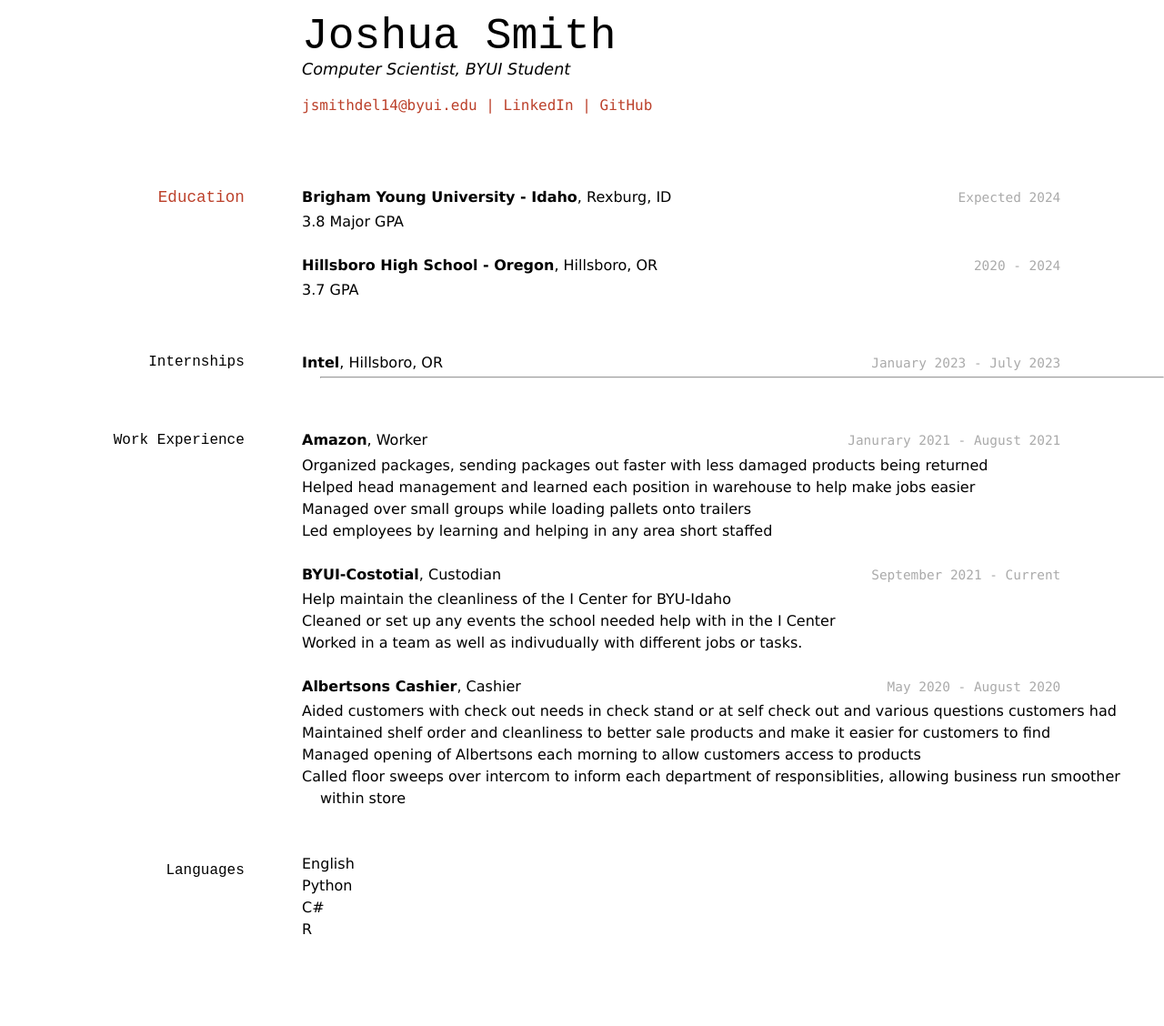
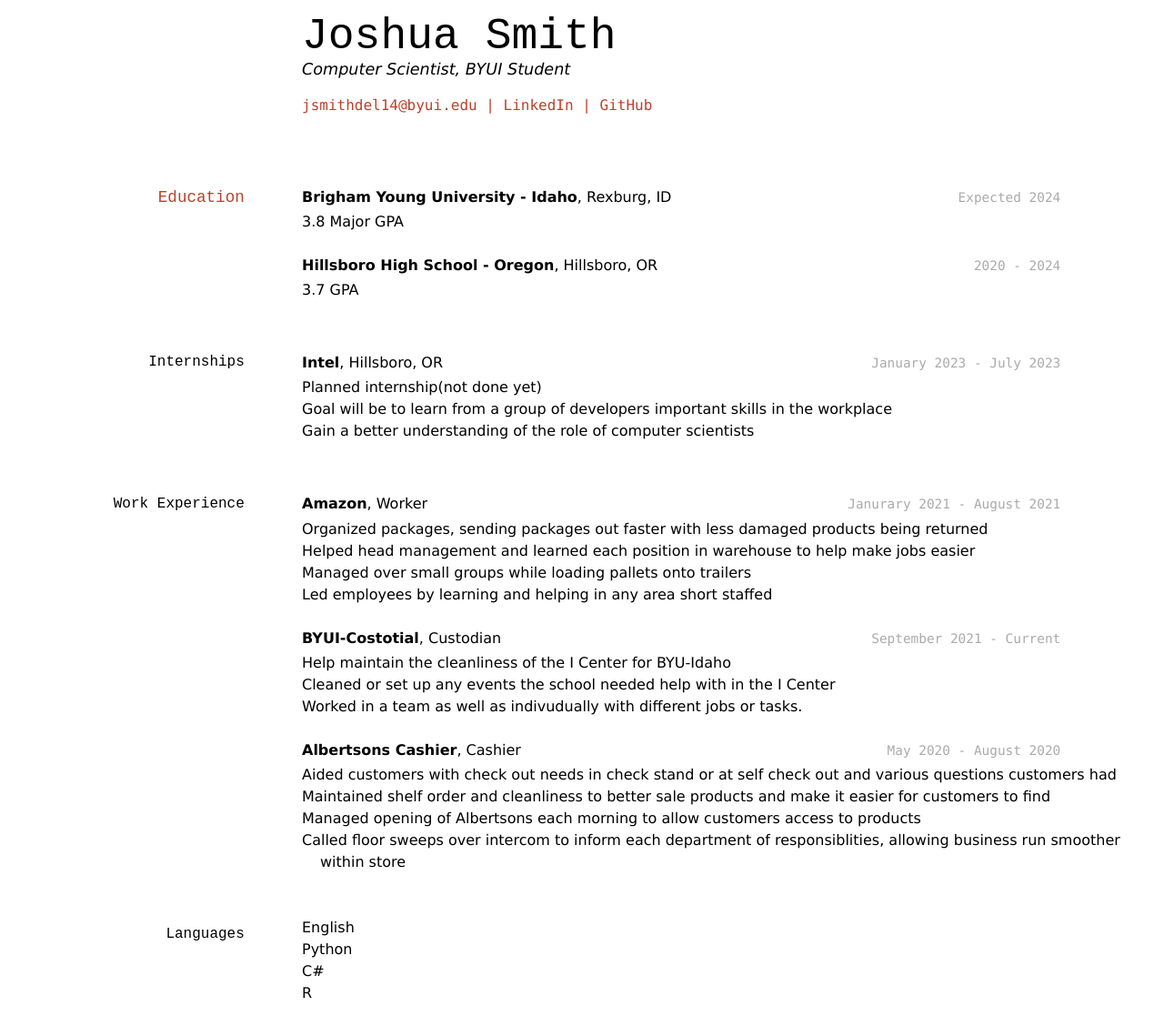
Before and after one commit to jsmithdel14/joshSmith-resume, a Jekyll site: the page built from docs/index.md, in a window 1280 px wide. Shown: the whole page at 91% size. Built offline with Jekyll 4.4.1, drawn with Linux system fonts in a browser that asks for light colours; before the commit the page ends 1058 px from its top, so only the background shows below that.

Commit message:
Edit internship

```diff
--- a/docs/index.md
+++ b/docs/index.md
@@ -30,7 +30,9 @@ __Hillsboro High School - Oregon__, Hillsboro, OR
 `January 2023 - July 2023`
 __Intel__, Hillsboro, OR
 
-- _____________________
+- Planned internship(not done yet)
+- Goal will be to learn from a group of developers important skills in the workplace
+- Gain a better understanding of the role of computer scientists
 
 ### Work Experience
 
```
